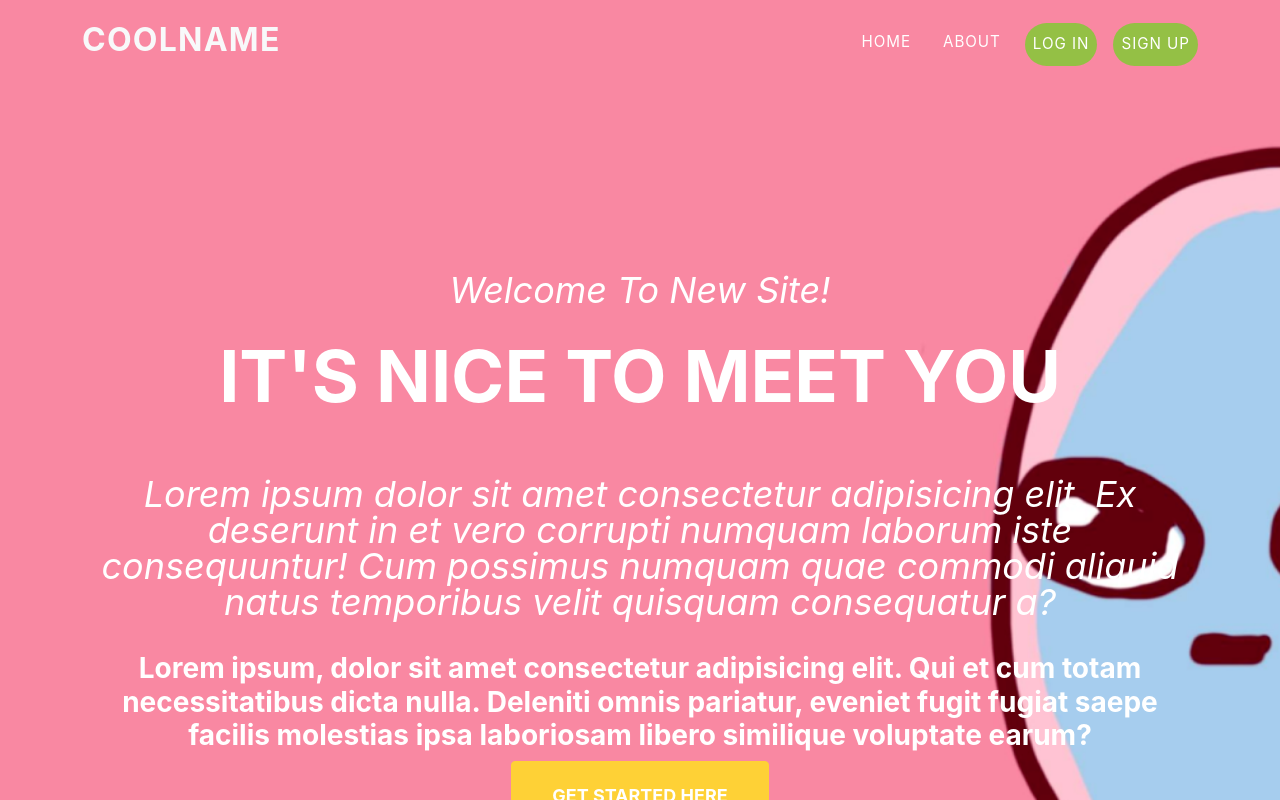
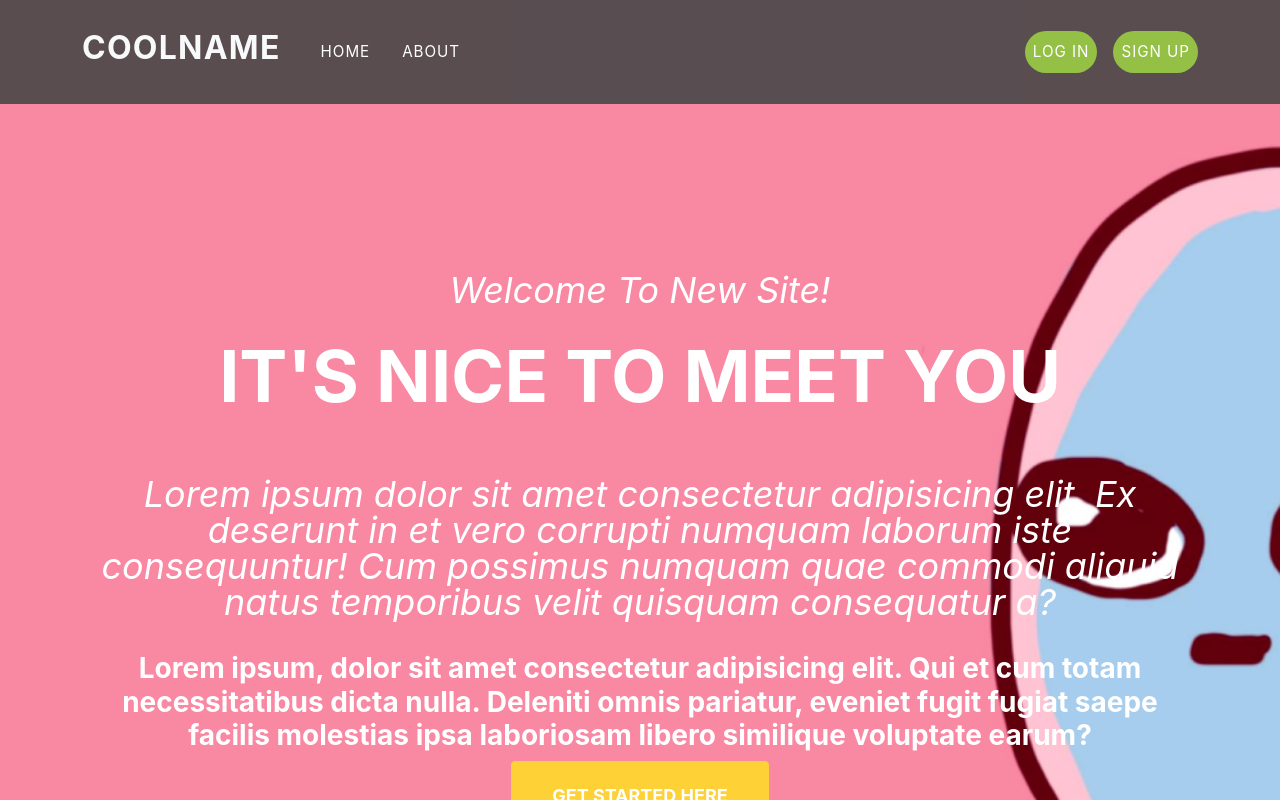
Before and after one commit to Ticklers/WebApp, a React (Create React App) app in the folder client/: page / in a window 1280 px wide. Shown: the top 800 px of the page. Built offline with nearby package versions, Linux system fonts and the light colour scheme.

Commit message:
Tweaks in navbar

```diff
--- a/client/src/actions/authActions.js
+++ b/client/src/actions/authActions.js
@@ -6,16 +6,10 @@ import { GET_ERRORS, SET_CURRENT_USER } from "./types";
 
 //Register user
 
-/*const api = axios.create({
-
-  baseURL: `https://agile-anchorage-04188.herokuapp.com/api/users`
-});*/
-
 export const registerUser = (userData, history) => (dispatch) => {
   const url = "http://agile-anchorage-04188.herokuapp.com/api/users/register";
-  axios.post(url,
-      userData,
-    )
+  axios
+    .post(url, userData)
     .then((res) => history.push("/login"))
     .catch((err) =>
       dispatch({
@@ -27,8 +21,9 @@ export const registerUser = (userData, history) => (dispatch) => {
 
 //Login - get user token
 export const loginUser = (userData) => (dispatch) => {
-  const url2 = "https://agile-anchorage-04188.herokuapp.com/api/users/login";
-  axios.post(url2, userData)
+  const url = "https://agile-anchorage-04188.herokuapp.com/api/users/login";
+  axios
+    .post(url, userData)
     .then((res) => {
       // Save to local storage
       const { token } = res.data;
--- a/client/src/components/auth/Login.js
+++ b/client/src/components/auth/Login.js
@@ -20,6 +20,7 @@ class Login extends Component {
     this.onSubmit = this.onSubmit.bind(this);
   }
 
+  //TODO: add top
   componentDidMount() {
     if (this.props.auth.isAuthenticated) {
       this.props.history.push("/");
--- a/client/src/components/layout/Navbar.js
+++ b/client/src/components/layout/Navbar.js
@@ -3,9 +3,20 @@ import { Link } from "react-router-dom";
 import PropTypes from "prop-types";
 import { connect } from "react-redux";
 import { logoutUser } from "../../actions/authActions";
-// import $ from "jquery";
 
 class Navbar extends Component {
+  constructor(props) {
+    super(props);
+    this.state = {
+      menu: false,
+    };
+    this.toggleMenu = this.toggleMenu.bind(this);
+  }
+
+  toggleMenu() {
+    this.setState({ menu: !this.state.menu });
+  }
+
   onLogoutClick(e) {
     e.preventDefault();
     this.props.logoutUser();
@@ -13,16 +24,19 @@ class Navbar extends Component {
 
   render() {
     const { isAuthenticated } = this.props.auth;
+    const navMenu = this.state.menu ? "navMenu" : " ";
 
     const authLinks = (
-      <ul className="navbar-nav text-uppercase ml-auto">
-        <li className="nav-item">
+      <ul className="navbar-nav left text-uppercase ml-auto">
+        <li className="nav-item menuclass">
           <Link className="nav-link js-scroll-trigger" to="/dummylink">
             Dummy
           </Link>
         </li>
         <li className="nav-item get-started">
-          <Link className="nav-link js-scroll-trigger" to="/"
+          <Link
+            className="nav-link js-scroll-trigger"
+            to="/login"
             onClick={this.onLogoutClick.bind(this)}
           >
             Log Out
@@ -34,12 +48,20 @@ class Navbar extends Component {
     const guestLinks = (
       <ul className="navbar-nav text-uppercase ml-auto">
         <li className="nav-item get-started">
-          <Link className="nav-link js-scroll-trigger" to="/login">
+          <Link
+            className="nav-link js-scroll-trigger"
+            to="/login"
+            onClick={this.toggleMenu}
+          >
             Log In
           </Link>
         </li>
         <li className="nav-item get-started">
-          <Link className="nav-link js-scroll-trigger" to="/register">
+          <Link
+            className="nav-link js-scroll-trigger"
+            to="/register"
+            onClick={this.toggleMenu}
+          >
             Sign Up
           </Link>
         </li>
@@ -48,7 +70,7 @@ class Navbar extends Component {
 
     return (
       <nav
-        className="navbar navbar-expand-lg navbar-dark fixed-top"
+        className="navbar navbar-expand-lg color navbar-dark fixed-top"
         id="mainNav"
       >
         <div className="container">
@@ -66,20 +88,32 @@ class Navbar extends Component {
           >
             Menu<i className="fas fa-bars ml-1"></i>
           </button>
-          <div className="collapse navbar-collapse" id="navbarResponsive"></div>
-          <ul className="navbar-nav text-uppercase ml-auto">
+          <div
+            className={"collapse navbar-collapse " + navMenu}
+            id="navbarResponsive"
+          >
+            <ul className="navbar-nav text-uppercase ml-3">
               <li className="nav-item">
-              <Link className="nav-link js-scroll-trigger" to="/">
+                <Link
+                  className="nav-link js-scroll-trigger"
+                  to="/"
+                  onClick={this.toggleMenu}
+                >
                   Home
                 </Link>
               </li>
               <li className="nav-item">
-              <a className="nav-link js-scroll-trigger" href="#about">
+                <a
+                  className="nav-link js-scroll-trigger"
+                  href="#about"
+                  onClick={this.toggleMenu}
+                >
                   About
                 </a>
               </li>
+            </ul>
             {isAuthenticated ? authLinks : guestLinks}
-          </ul>
+          </div>
         </div>
       </nav>
     );
```
Also changed, not shown: client/src/App.css. Lines whose indentation alone changed are shown as unchanged.
